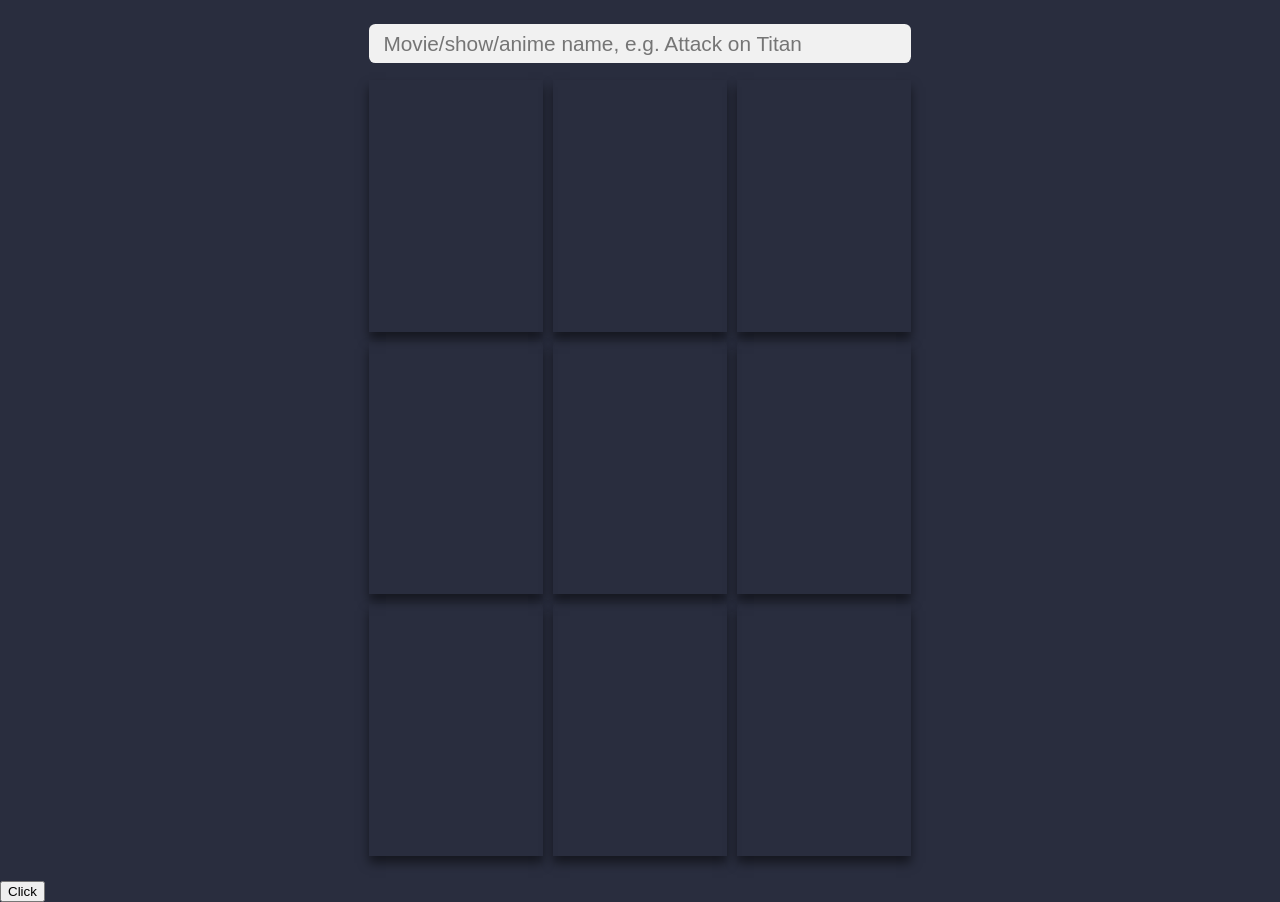
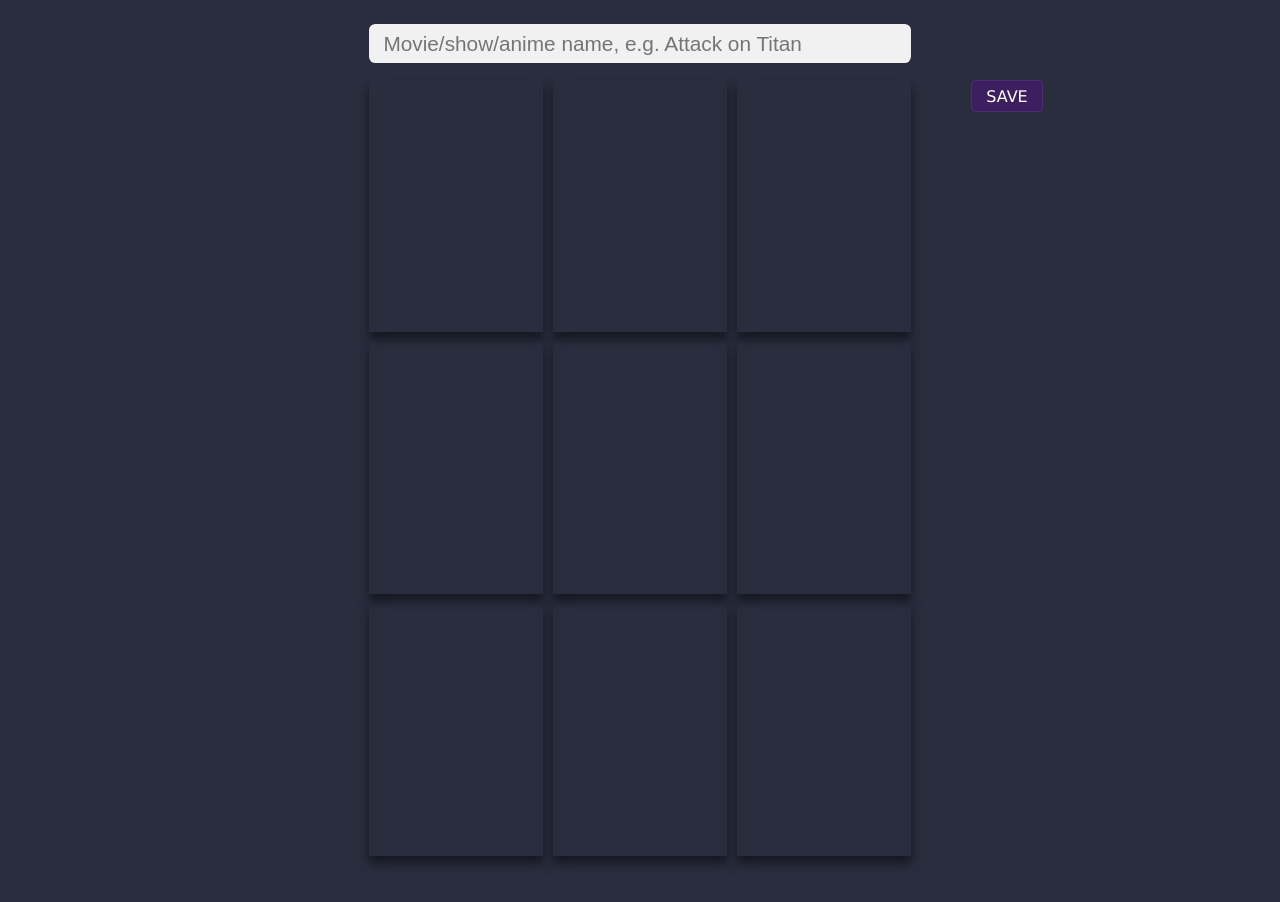
Before and after one commit to mikitaserabrakou/3x3-show-list, a React (Create React App) app: page / in a window 1280 px wide. After the commit the page ends 880 px from the top, so only its background shows below. Built offline with nearby package versions, Linux system fonts and the light colour scheme.

Commit message:
css changes

```diff
--- a/src/components/App/App.scss
+++ b/src/components/App/App.scss
@@ -1,14 +1,20 @@
 .container {
-  max-width: 1920px;
-  width: 100%;
-}
-.item_grid {
+  display: grid;
+  grid-template-columns: repeat(3, 1fr);
+  justify-content: center;
+  column-gap: 12px;
+
+  .grid {
     justify-content: center;
     display: grid;
     grid-template-columns: repeat(3, 174px);
     gap: 10px;
     padding: 24px 0px 24px 0px;
+    grid-column-start: 2;
   }
-* {
-  box-sizing: border-box;
+
+  .settings {
+    padding: 24px 0px 0px 0px;
+    margin-left: 48px;
   }
+}
--- a/src/components/App/App.tsx
+++ b/src/components/App/App.tsx
@@ -17,6 +17,7 @@ import { toPng } from 'html-to-image'
 
 import Card from '../Card/Card'
 import SearchBox from '../SearchBox/SearchBox'
+import Button from '../buttons/Button/Button'
 
 type TProps = {
   title: string
@@ -61,7 +62,6 @@ function App(): JSX.Element {
       return
     }
     toPng(ref.current, {
-      cacheBust: true,
       backgroundColor: '#292d3e',
       width: 600
     })
@@ -78,24 +78,18 @@ function App(): JSX.Element {
 
   // TODO make a common method for search through objects of array
   const onAddShow = (id: string, title: string, imageSrc: any) => {
-    console.log(id)
-    const findElement = (element: TCard) => element.state === false
-    const checkShow = (element: TCard) => element.id === id
-    if (shows.findIndex(findElement) === -1) {
+    const index = shows.findIndex((element: TCard) => element.state === false)
+    if (index === -1) {
       alert('You have already filled all available slots')
-    } else if (shows.findIndex(checkShow) !== -1) {
+    } else if (shows.findIndex((element: TCard) => element.id === id) !== -1) {
       alert('This show is already added.')
-    } else {
-      const index = shows.findIndex(findElement)
-      console.log(index)
-      if (index !== -1) {
+    } else if (index !== -1) {
       const newShows: any = shows.map((show, showIndex) => {
         if (showIndex === index)
           return { ...show, id, title, imageSrc, state: true, className: 'card--filled' }
         return show
       })
       setShows(newShows)
-      }
     }
   }
 
@@ -119,10 +113,8 @@ function App(): JSX.Element {
   const handleDragEnd = (event: any) => {
     const { active, over } = event
     if (active.id !== over.id) {
-      const checkActiveId = (element: TCard) => element.id === active.id
-      const checkOverId = (element: TCard) => element.id === over.id
-      const oldIndex = shows.findIndex(checkActiveId)
-      const newIndex = shows.findIndex(checkOverId)
+      const oldIndex = shows.findIndex((element: TCard) => element.id === active.id)
+      const newIndex = shows.findIndex((element: TCard) => element.id === over.id)
       console.log(oldIndex, newIndex, active.id, over.id)
       if (oldIndex !== -1 && newIndex !== -1) {
         const newShows = arrayMove(shows, oldIndex, newIndex)
@@ -136,7 +128,7 @@ function App(): JSX.Element {
   ))
 
   return (
-    <div className="container">
+    <div>
       <SearchBox onAddShow={onAddShow} />
       <DndContext
         sensors={sensor}
@@ -145,14 +137,18 @@ function App(): JSX.Element {
         modifiers={[restrictToParentElement]}
       >
         <SortableContext items={shows} strategy={rectSortingStrategy}>
-          <div className="item_grid" ref={ref}>
+          <div className="container">
+            <div className="grid" ref={ref}>
               {cardsItem}
+            </div>
+            <div className="settings">
+              <Button type="save" handleClick={createImage}>
+                Save
+              </Button>
+            </div>
           </div>
         </SortableContext>
       </DndContext>
-      <button type="button" onClick={createImage}>
-        Click
-      </button>
     </div>
   )
 }
--- a/src/components/Card/Card.scss
+++ b/src/components/Card/Card.scss
@@ -13,17 +13,17 @@
   }
   &--filled:hover {
     &::before {
-			opacity: 1
+      opacity: 1;
     }
-        .card__content{
+    .card__content {
       opacity: 1;
       transform: translateY(0px);
     }
   }
   &--filled::before {
-        content: "";
+    content: '';
     position: absolute;
-        top:0;
+    top: 0;
     left: 0;
     display: block;
     width: 100%;
@@ -33,7 +33,7 @@
     transition: 0.5s;
     opacity: 0;
   }
-    .card__image {
+  &__image {
     position: absolute;
     top: 0;
     left: 0;
@@ -41,7 +41,7 @@
     width: 100%;
     object-fit: cover;
   }
-    .card__content {
+  &__content {
     display: flex;
     flex-direction: column;
     align-items: center;
@@ -54,9 +54,8 @@
     transition: 0.5s;
     text-align: center;
   }
-    .card__title {
+  &__title {
     padding: 0px 12px 0px 12px;
     font-size: 1rem;
   }
-
 }
--- a/src/components/Card/Card.tsx
+++ b/src/components/Card/Card.tsx
@@ -1,4 +1,4 @@
-import React from 'react'
+import React, { SyntheticEvent } from 'react'
 import { useDraggable } from '@dnd-kit/core'
 import { useSortable } from '@dnd-kit/sortable'
 import { CSS } from '@dnd-kit/utilities'
@@ -25,25 +25,9 @@ export default function Card({
   className,
   onRemoveShow
 }: TProps) {
-  // const { attributes, listeners, transform, setNodeRef } = useDraggable({
-  //   id: `draggable-${id}`
-  // })
   const { attributes, listeners, transform, transition, setNodeRef } = useSortable({
     id: `${id}`
   })
-  const handleClick = () => {
-    onRemoveShow(id)
-  }
-
-  // const style = {
-  //   '--translate-x': transform ? transform.x : 0,
-  //   '--translate-y': transform ? transform.y : 0,
-  //   '--transition': transition
-  // }
-
-  // const style = transform
-  //   ? { transform: `translate3d(${transform.x}px, ${transform.y}px, 0)` }
-  //   : undefined
 
   const style = {
     transform: CSS.Transform.toString(transform),
@@ -58,14 +42,12 @@ export default function Card({
             <img className="card__image" src={imageSrc} alt={title} />
             <div className="card__content">
               <h1 className="card__title">{title}</h1>
-              <Button type="remove" handleClick={handleClick}>
+              <Button type="remove" handleClick={() => onRemoveShow(id)}>
                 Remove
               </Button>
             </div>
           </>
-        ) : (
-          <Button type="add" handleClick={() => console.log('add')} />
-        )}
+        ) : null}
       </div>
     </div>
   )
--- a/src/components/SearchResults/SearchResults.scss
+++ b/src/components/SearchResults/SearchResults.scss
@@ -21,9 +21,12 @@
     padding: 8px;
     font-size: 18px;
     align-items: center;
+    &:last-child {
+      border-bottom: none;
+    }
   }
 
-  .results__info {
+  &__info {
     padding-left: 12px;
     display: flex;
     flex-direction: column;
@@ -33,19 +36,11 @@
     flex-grow: 2;
   }
 
-  .results__title {
+  &__title {
     margin: 0px;
   }
 
-  .results__year {
+  &__year {
     margin: 0px;
   }
-
-  li:last-child {
-    border-bottom: none;
-  }
-  .btn--add {
-    cursor: pointer;
-    color: #ffffff;
-  }
 }
--- a/src/components/buttons/Button/Button.scss
+++ b/src/components/buttons/Button/Button.scss
@@ -1,12 +1,28 @@
-.btn--add {
+.btn {
+  height: 24px;
+  width: 48px;
+  margin: auto;
+  background-color: #3d1f5f;
+  color: #ffffff;
+  border-radius: 4px;
+  cursor: pointer;
+  font-size: 0.75rem;
+  font-weight: 400;
+  text-transform: uppercase;
+  &:focus {
+    outline: 2px dashed #17171d;
+  }
+  &--add {
     position: relative;
-  height: 50px;
-  width: 50px;
+    height: 24px;
+    width: 48px;
     margin: auto;
     background: none;
-  border: none;
+    border: 1px solid #2b2baa;
+    border-radius: 4px;
+    background-color: #17171d;
   }
-.btn--more {
+  &--more {
     margin: 32px 0px 4px 0px;
     border: none;
     height: 24px;
@@ -16,24 +32,20 @@
     color: #ffffff;
     font-weight: bold;
     cursor: pointer;
-  &:focus {
-    outline: 2px dashed #17171d;
+  }
+  &--remove {
+    margin-top: 64px;
+    height: 18px;
+    background: none;
+    border: none;
+    text-decoration: underline;
+  }
+  &--save {
+    width: 72px;
+    height: 32px;
+    font-size: 1rem;
+    font-weight: 400;
+    border: 1px solid #4d2d72;
+    font-family: Verdana;
   }
 }
-.btn--remove {
-  margin-top: 64px;
-  height: 18px;
-  width: 64px;
-  background: none;
-  border: none;
-  border-radius: 3px;
-  z-index: 3;
-  cursor: pointer;
-  font-size: 12px;
-  font-weight: 400;
-  color: #ffffff;
-  text-decoration: underline;
-  &:focus {
-    outline: 2px dashed #17171d;
-  }
-}
--- a/src/components/buttons/Button/Button.tsx
+++ b/src/components/buttons/Button/Button.tsx
@@ -9,7 +9,7 @@ type TProps = {
 
 export default function Button({ handleClick, type, children = '' }: TProps): JSX.Element {
   return (
-    <button type="button" className={`btn--${type}`} onMouseDown={handleClick}>
+    <button type="button" className={`btn btn--${type}`} onMouseDown={handleClick}>
       {children}
     </button>
   )
--- a/src/index.scss
+++ b/src/index.scss
@@ -1,4 +1,6 @@
 body {
+  max-width: 1920px;
+  width: 100%;
   margin: 0;
   background-color: #292d3e;
   font-family: -apple-system, BlinkMacSystemFont, 'Segoe UI', 'Roboto', 'Oxygen', 'Ubuntu',
@@ -7,6 +9,10 @@ body {
   -moz-osx-font-smoothing: grayscale;
 }
 
+* {
+  box-sizing: border-box;
+}
+
 code {
   font-family: source-code-pro, Menlo, Monaco, Consolas, 'Courier New', monospace;
 }
```
Lines whose indentation alone changed are shown as unchanged.
